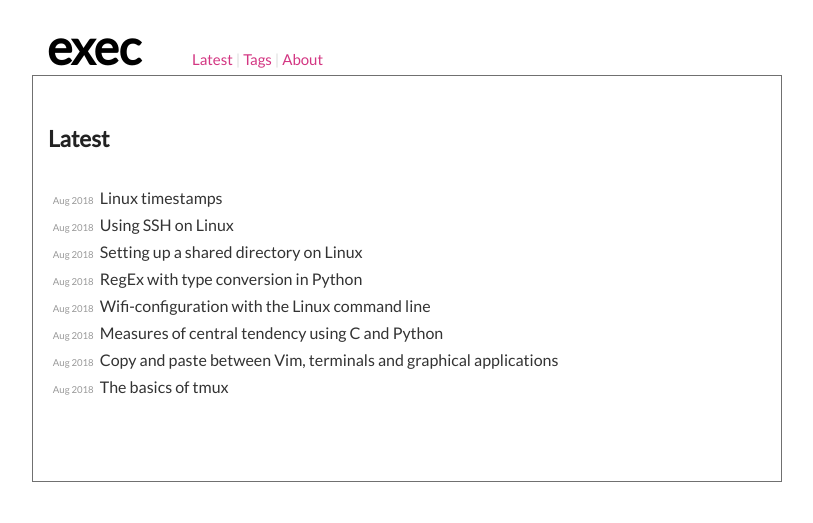
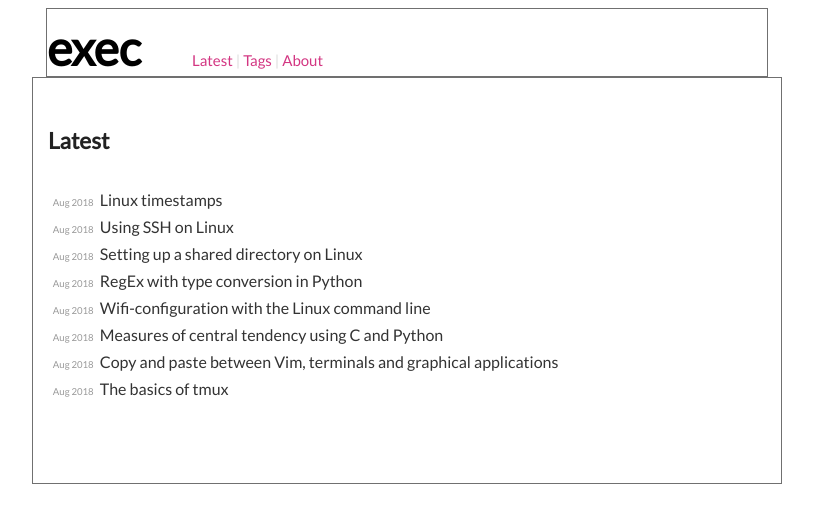
Before and after one commit to execas/execas.github.io, a Jekyll site: the page built from index.html, in a window 1280 px wide. Shown: the top 523 px of the page, without its empty margins (233-1046 px from the left). Built offline with Jekyll 4.4.1, drawn with Linux system fonts in a browser that asks for light colours.

Commit message:
Update execas.css

```diff
--- a/css/execas.css
+++ b/css/execas.css
@@ -116,7 +116,7 @@ p {
      margin:0 auto;
      max-width: 720px;
      padding: 10px 0px 0px 0px;
-     /*border: 2px solid #ffffff;*/
+     border: 1px solid #707070;
      /*border-bottom: 1px solid #000000;*/
      /*border-radius: 0px 30px 0px 0px;     */
 }
```
